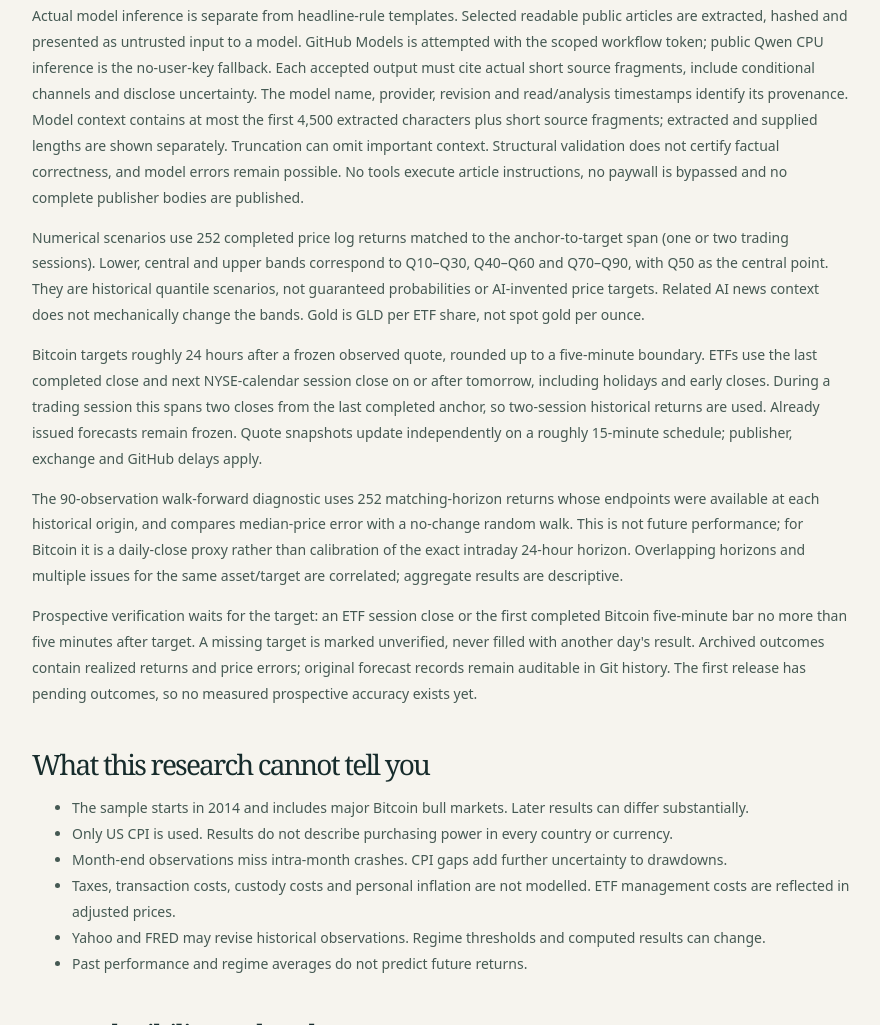
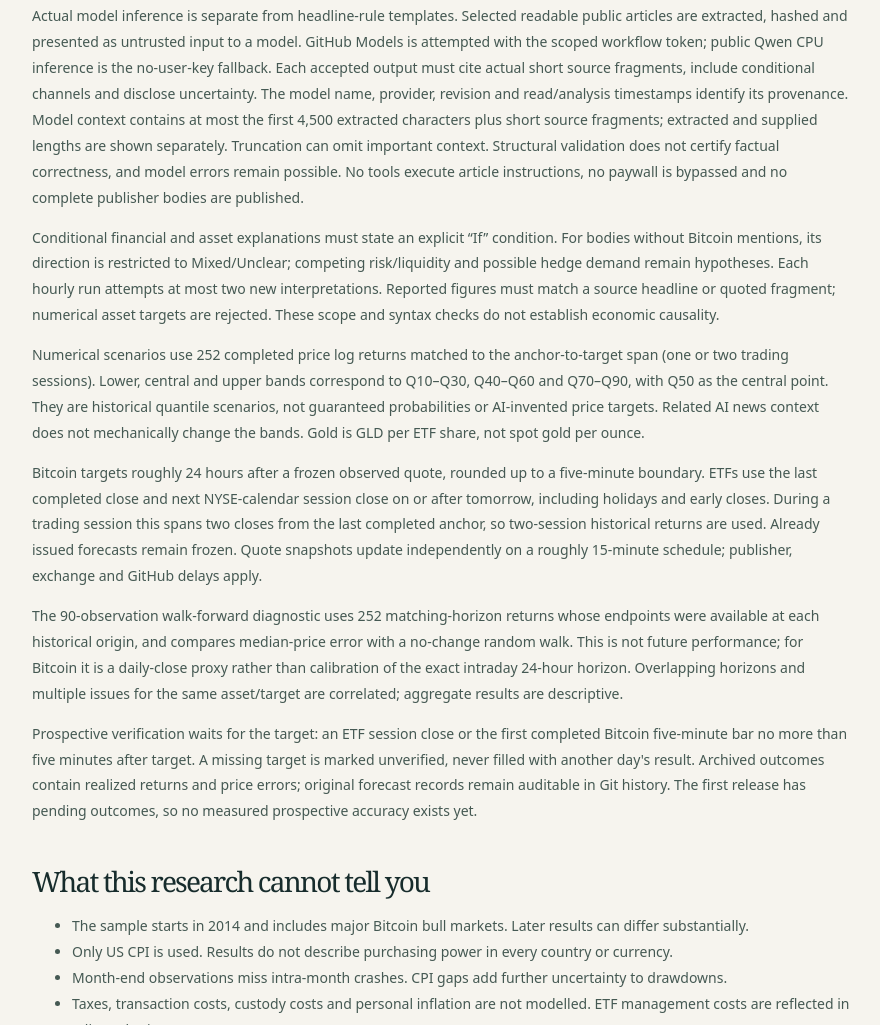
Before and after one commit to Ethanli0831/RealWorth, a plain HTML site: page docs/methodology.html in a window 1280 px wide. Shown: the part 3988-5013 px from the top of the page, without its empty margins (198-1078 px from the left). Drawn offline with Linux system fonts and the light colour scheme.

Commit message:
Explain model scope, conditional interpretation limits and runtime requirements

```diff
--- a/docs/methodology.html
+++ b/docs/methodology.html
@@ -270,6 +270,15 @@
         publisher bodies are published.
       </p>
       <p>
+        Conditional financial and asset explanations must state an explicit “If”
+        condition. For bodies without Bitcoin mentions, its direction is
+        restricted to Mixed/Unclear; competing risk/liquidity and possible hedge
+        demand remain hypotheses. Each hourly run attempts at most two new
+        interpretations. Reported figures must match a source headline or quoted
+        fragment; numerical asset targets are rejected. These scope and syntax
+        checks do not establish economic causality.
+      </p>
+      <p>
         Numerical scenarios use 252 completed price log returns matched to the
         anchor-to-target span (one or two trading sessions). Lower, central and
         upper bands correspond to Q10–Q30, Q40–Q60 and Q70–Q90, with Q50 as the
```
Also changed, not shown: 2 other files.
